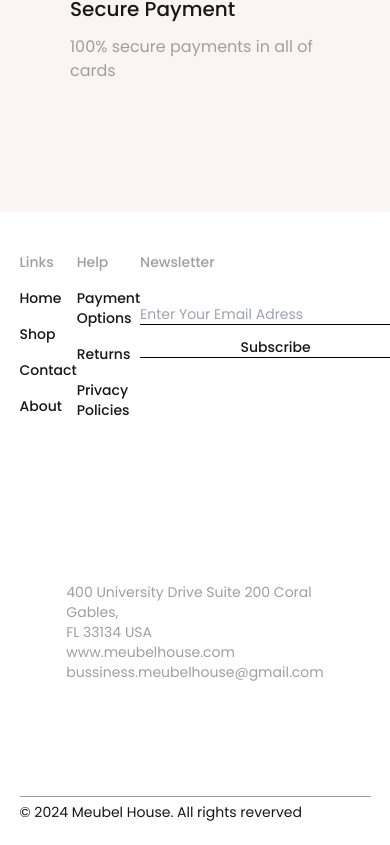
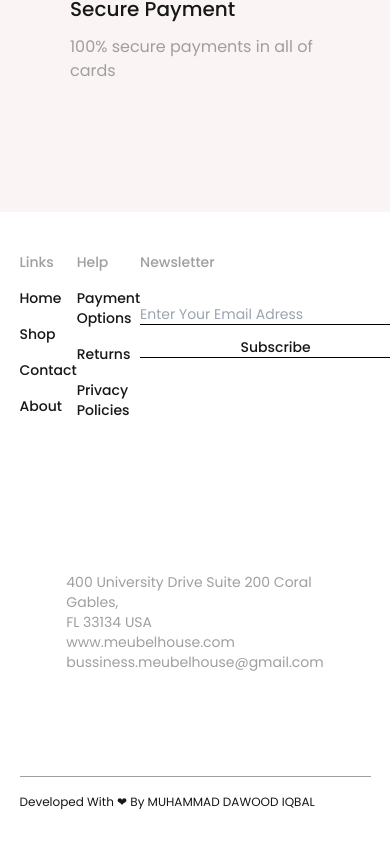
Before and after one commit to DawoodIqbal04/meubal-house-UI_UX-hackathon, a Next.js app: page /blogs in a window 390 px wide. Shown: the part 4559-5404 px from the top of the page. Built offline with nearby package versions, Linux system fonts and the light colour scheme.

Commit message:
final commit

```diff
--- a/src/app/components/footer.tsx
+++ b/src/app/components/footer.tsx
@@ -74,8 +74,8 @@ const Footer = () => {
             <p>www.meubelhouse.com</p>
             <p>bussiness.meubelhouse@gmail.com</p>
           </div>
-        <div className=" flex lg:items-end md:items-center xs:items-center lg:h-[59px] md:h-[69px] xs:h-[30px] w-full border-t-[1px] font-normal md:text-base xs:text-sm border-[#9f9f9f]">
-          <p>© 2024 Meubel House. All rights reverved</p>
+        <div className=" flex lg:items-end md:items-center xs:items-center lg:h-[59px] md:h-[69px] xs:h-[50px] w-full border-t-[1px] font-normal md:text-base xs:text-xs border-[#9f9f9f]">
+          <p>Developed With ❤ By MUHAMMAD DAWOOD IQBAL</p>
         </div>
       </div>
     </div>
```
